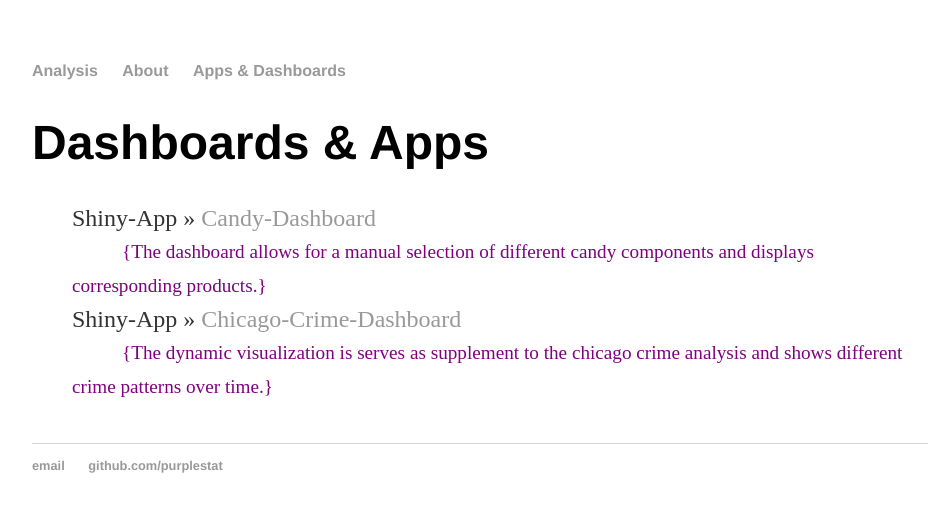
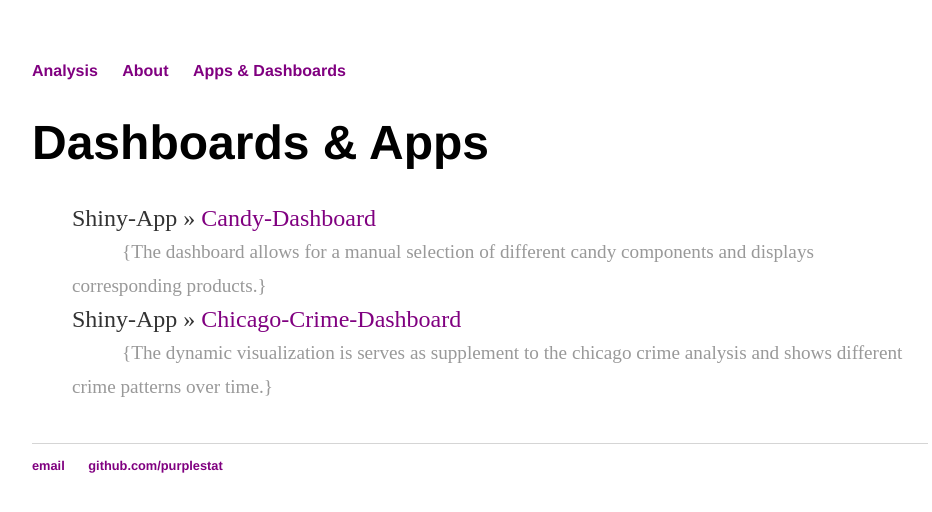
Before and after one commit to purplestat/purplestat.github.io, a Jekyll site: the page built from cv/index.html, in a window 1280 px wide. Shown: the top 512 px of the page, without its empty margins (160-1092 px from the left). Built offline with Jekyll 4.4.1, drawn with Linux system fonts in a browser that asks for light colours.

Commit message:
Update main.css

```diff
--- a/css/main.css
+++ b/css/main.css
@@ -1,6 +1,6 @@
 body { margin: 60px auto; width: 70%; }
 
-a { text-decoration: none; color: #999; }
+a { text-decoration: none; color: purple; }
 a:hover { text-decoration: underline; }
 
 p, ul { font-size: 1.5em; line-height: 1.4em; color: #333; }
@@ -32,7 +32,7 @@
 #list2
 {
  text-indent:50px;
- color: purple;
+ color: #999;
 font-size: .8em;
  margin:0px;
 }
```
